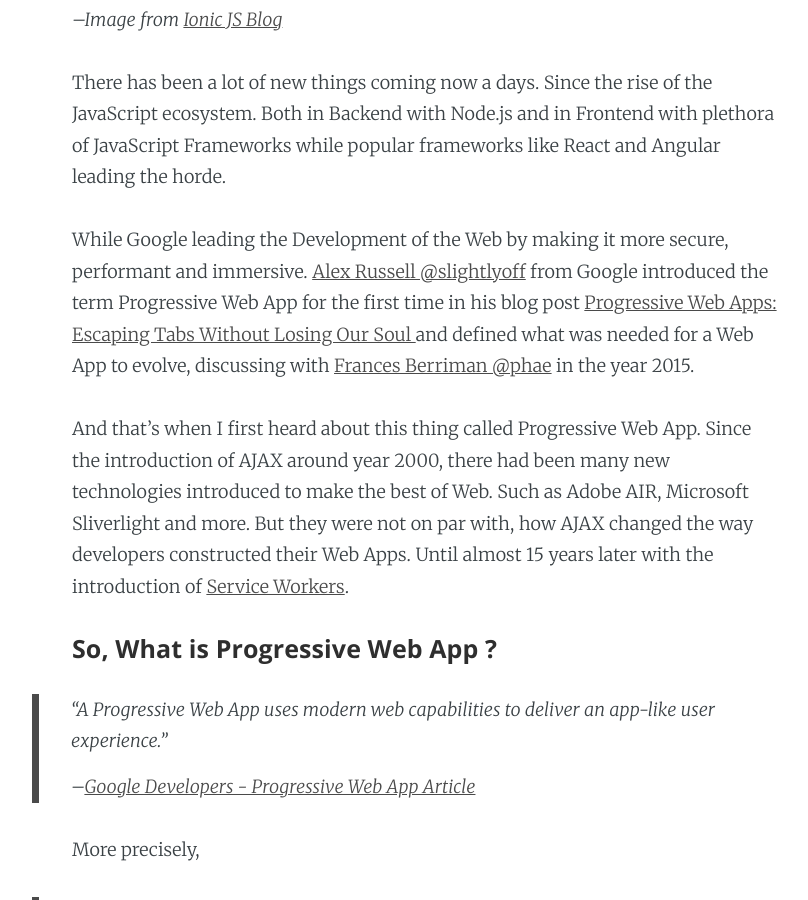
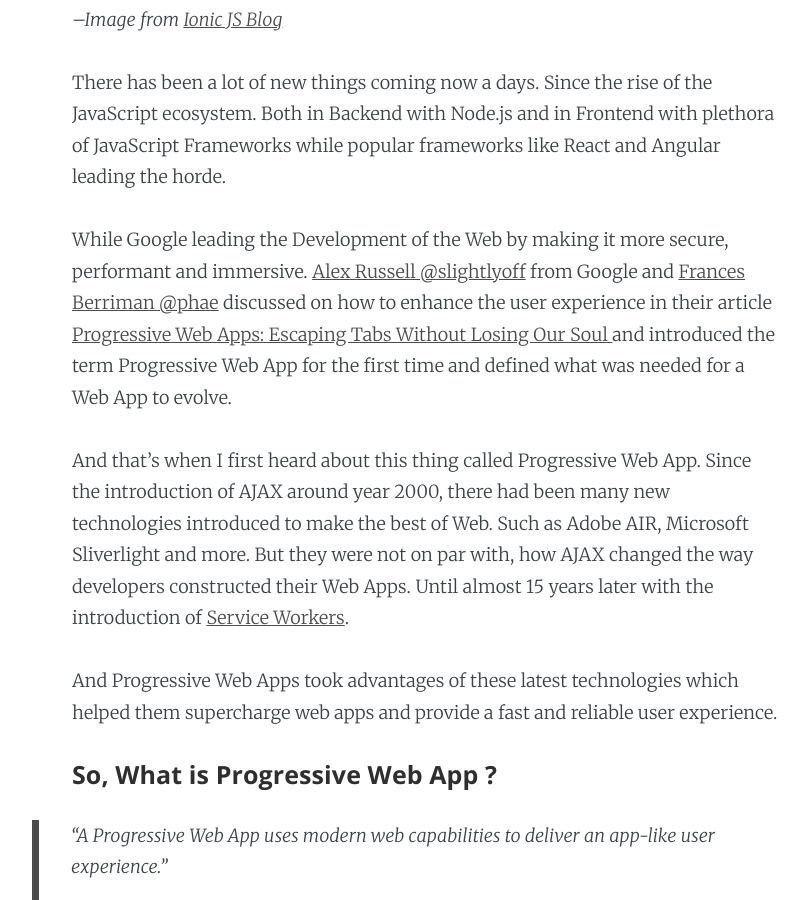
Before and after one commit to inf3cti0n95/Otaku-Codes, a Jekyll site: the page built from _posts/2017-05-07-web-apps-on-steroids-progressive-web-apps-introduction.markdown, in a window 1280 px wide and 900 px high, scrolled down 935 px. Shown: the whole window, without its empty margins (213-1021 px from the left). Built offline with Jekyll 4.4.1, drawn with Linux system fonts in a browser that asks for light colours; comment, search, counter and statistics services are not loaded.

Commit message:
Rephrasing

```diff
--- a/_posts/2017-05-07-web-apps-on-steroids-progressive-web-apps-introduction.markdown
+++ b/_posts/2017-05-07-web-apps-on-steroids-progressive-web-apps-introduction.markdown
@@ -13,9 +13,11 @@
 
 There has been a lot of new things coming now a days. Since the rise of the JavaScript ecosystem. Both in Backend with Node.js and in Frontend with plethora of JavaScript Frameworks while popular frameworks like React and Angular leading the horde.
 
-While Google leading the Development of the Web by making it more secure, performant and immersive. [Alex Russell @slightlyoff](https://github.com/slightlyoff) from Google introduced the term Progressive Web App for the first time in his blog post [ Progressive Web Apps: Escaping Tabs Without Losing Our Soul ](https://infrequently.org/2015/06/progressive-apps-escaping-tabs-without-losing-our-soul/) and defined what was needed for a Web App to evolve, discussing with [Frances Berriman @phae](https://github.com/phae) in the year 2015.
+While Google leading the Development of the Web by making it more secure, performant and immersive. [Alex Russell @slightlyoff](https://github.com/slightlyoff) from Google and [Frances Berriman @phae](https://github.com/phae) discussed on how to enhance the user experience in their article [ Progressive Web Apps: Escaping Tabs Without Losing Our Soul ](https://infrequently.org/2015/06/progressive-apps-escaping-tabs-without-losing-our-soul/) and introduced the term Progressive Web App for the first time and defined what was needed for a Web App to evolve.
 
 And that's when I first heard about this thing called Progressive Web App. Since the introduction of AJAX around year 2000, there had been many new technologies introduced to make the best of Web. Such as Adobe AIR, Microsoft Sliverlight and more. But they were not on par with, how AJAX changed the way developers constructed their Web Apps. Until almost 15 years later with the introduction of [Service Workers](https://developers.google.com/web/fundamentals/getting-started/primers/service-workers#what_is_a_service_worker).
+
+And Progressive Web Apps took advantages of these latest technologies which helped them supercharge web apps and provide a fast and reliable user experience.
 
 #### So, What is Progressive Web App ?
 
```
